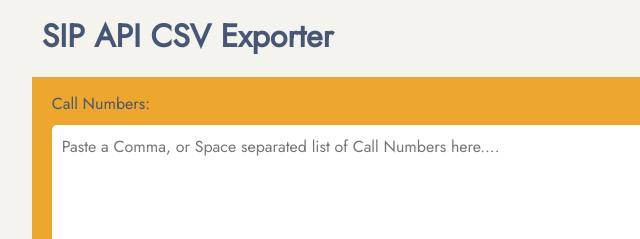
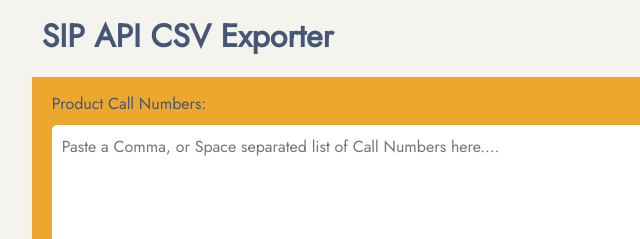
Before and after one commit to davidpye/SIPtoCSV, a website built with Parcel: page index.html in a window 1280 px wide. Shown: the top 239 px of the page, 219-859 px from the left. Built offline with nearby package versions, Linux system fonts and the light colour scheme.

Commit message:
Added 'Product'

```diff
--- a/index.html
+++ b/index.html
@@ -16,7 +16,7 @@
     <h1>SIP API CSV Exporter</h1>
     <a href="help.html" id="help">Help</a>
     <div id="app">
-      <label for="shelfMarkInput">Call Numbers:</label>
+      <label for="shelfMarkInput">Product Call Numbers:</label>
       <textarea
         rows="5"
         id="shelfMarkInput"
```
Also changed, not shown: api/catalogueData.js (line endings or trailing spaces).
